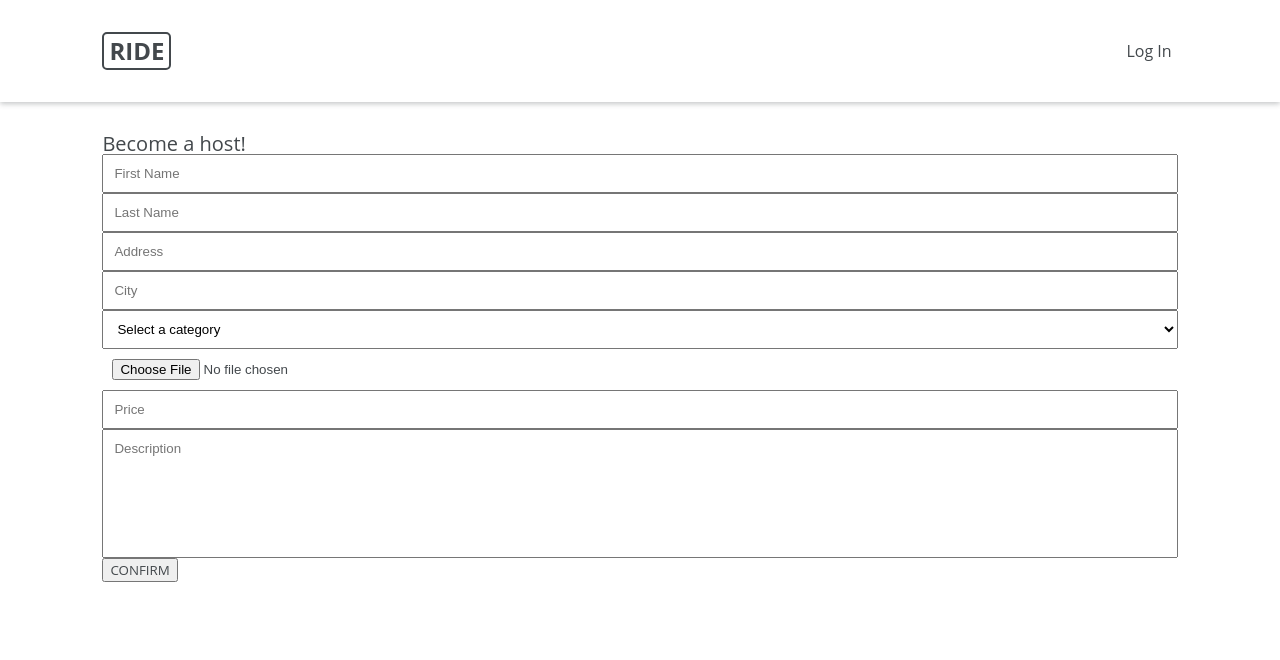
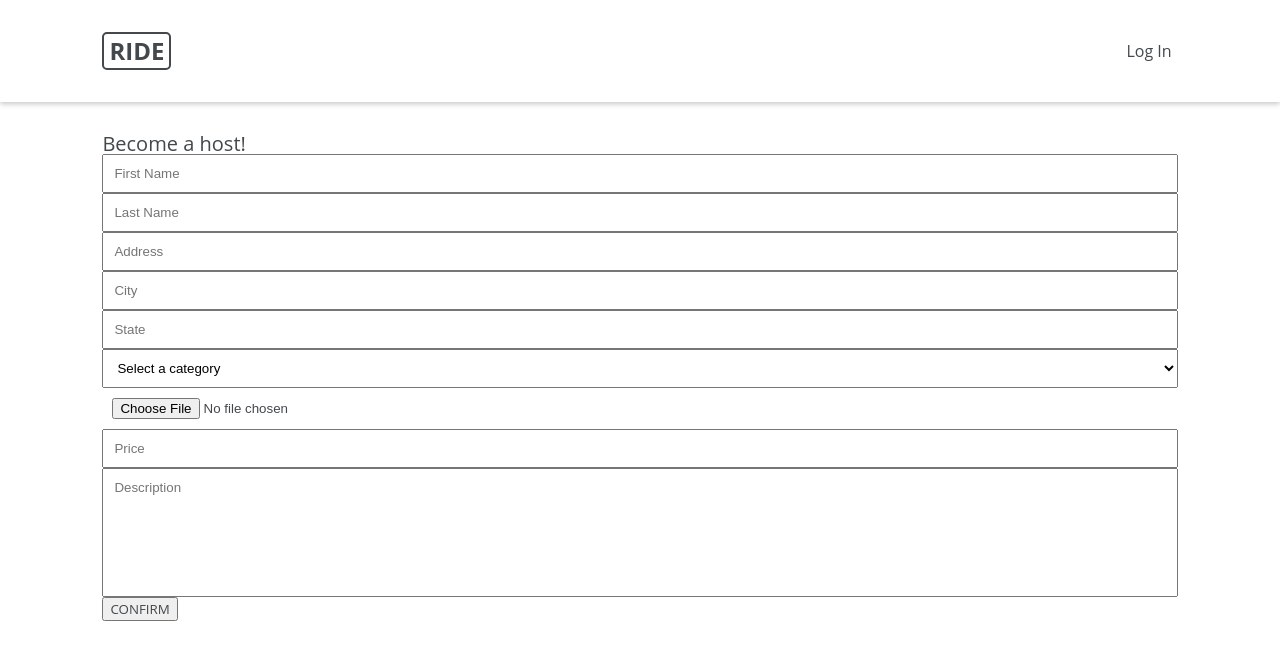
Before and after one commit to jacobveilleux/final-project, a React (Create React App) app in the folder frontend/: page /list-your-ride in a window 1280 px wide. Shown: the top 660 px of the page. Built offline with nearby package versions, Linux system fonts and the light colour scheme; no server answers.

Commit message:
add form state

```diff
--- a/frontend/src/components/ListYourRide.js
+++ b/frontend/src/components/ListYourRide.js
@@ -20,6 +20,7 @@ const ListYourRide = () => {
         lastName: "",
         address: "",
         city: "",
+        state: "",
         category: "",
         imageSrc: "",
         description: "",
@@ -56,10 +57,11 @@ const ListYourRide = () => {
                 lastName: formData.lastName,
                 address: formData.address,
                 city: formData.city,
+                state: formData.state,
                 category: formData.category,
                 imageSrc: formData.imageSrc,
+                price: formData.price,
                 description: formData.description,
-                price: formData.price,
             }),
         }).then((res) => res.json());
     };
@@ -98,6 +100,14 @@ const ListYourRide = () => {
                         name="city"
                         placeholder="City"
                         value={formData.city}
+                        onChange={handleInput}
+                        required
+                    />
+                    <Input
+                        type="text"
+                        name="state"
+                        placeholder="State"
+                        value={formData.state}
                         onChange={handleInput}
                         required
                     />
```
Also changed, not shown: 1 other file (tests, documents, lock files or other folders).
